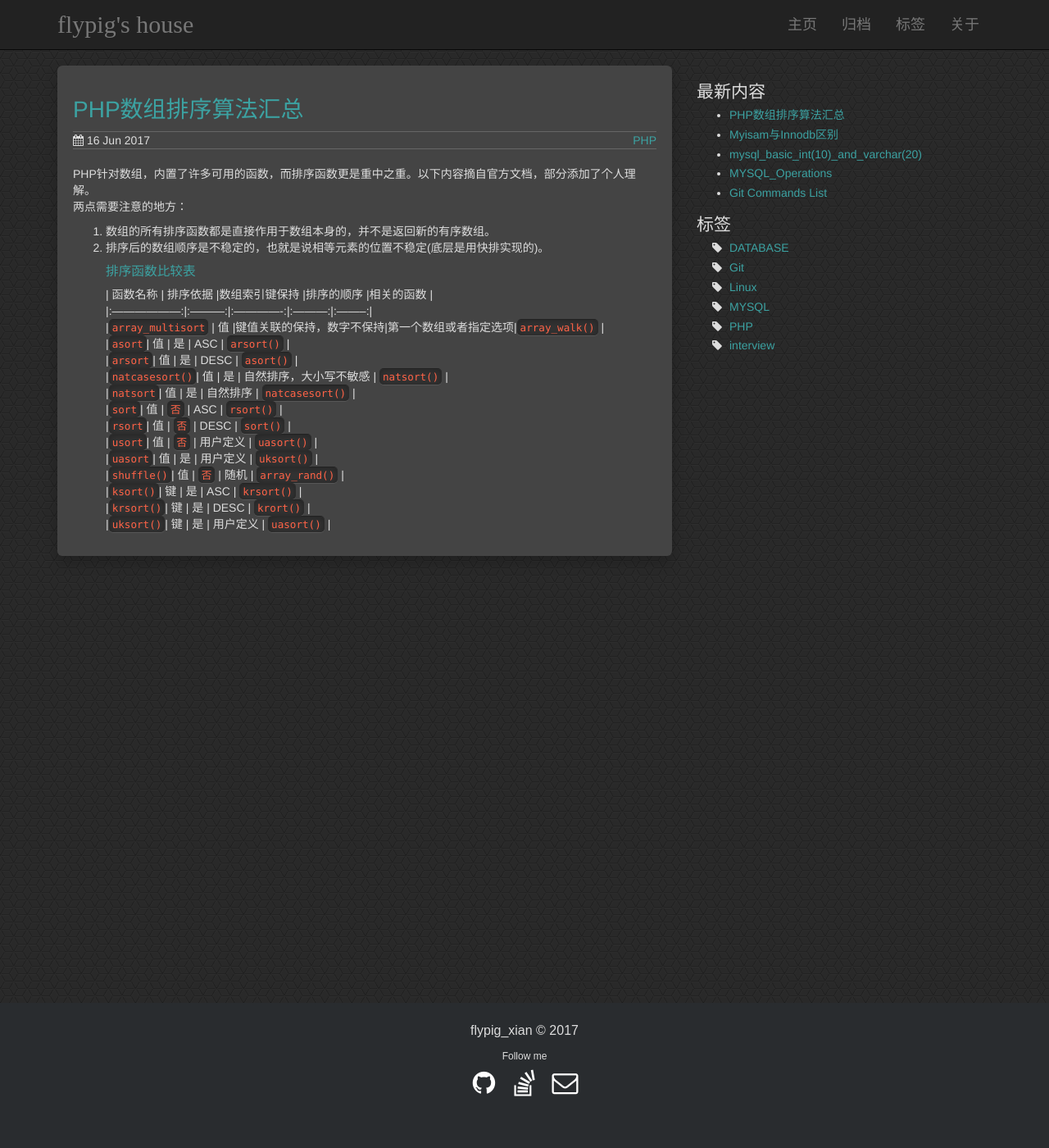
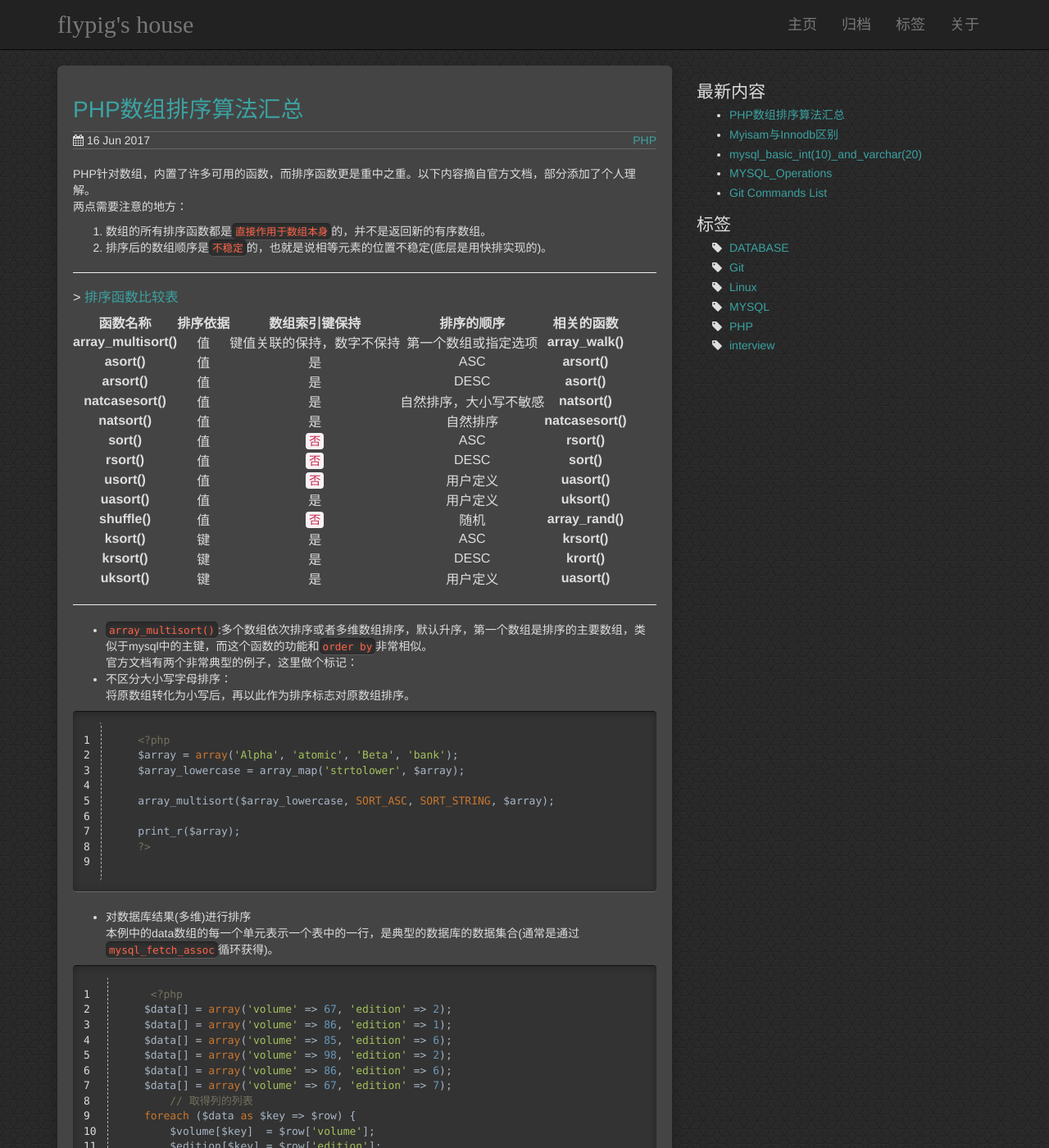
Before and after one commit to flypig-xian/flypig-xian.github.io, a Jekyll site: the page built from _posts/2017-06-16-PHP-sort-algorithm.md, in a window 1280 px wide and 1400 px high. Shown: the whole window at 82% size. Built offline with Jekyll 4.4.1, drawn with Linux system fonts in a browser that asks for light colours; some of the changed text lies outside the part shown.

Commit message:
sort algorithm

```diff
--- a/_posts/2017-06-16-PHP-sort-algorithm.md
+++ b/_posts/2017-06-16-PHP-sort-algorithm.md
@@ -9,21 +9,64 @@ tags:
 ---
 PHP针对数组，内置了许多可用的函数，而排序函数更是重中之重。以下内容摘自官方文档，部分添加了个人理解。
 两点需要注意的地方：
-1. 数组的所有排序函数都是直接作用于数组本身的，并不是返回新的有序数组。
-2. 排序后的数组顺序是不稳定的，也就是说相等元素的位置不稳定(底层是用快排实现的)。
-#### [排序函数比较表](http://us1.php.net/manual/zh/array.sorting.php)
+1. 数组的所有排序函数都是`直接作用于数组本身`的，并不是返回新的有序数组。
+2. 排序后的数组顺序是`不稳定`的，也就是说相等元素的位置不稳定(底层是用快排实现的)。
+
+***
+### > [排序函数比较表](http://us1.php.net/manual/zh/array.sorting.php)
+
 | 函数名称       | 排序依据      |数组索引键保持   |排序的顺序   |相关的函数   |
 |:------------------:|:---------:|:-------------:|:---------:|:--------:|
-|`array_multisort`   |   值    |键值关联的保持，数字不保持|第一个数组或者指定选项|`array_walk()`         |
-|`asort`|   值   |   是   |  ASC   |  `arsort()`  |
-|`arsort`|   值   |   是   |  DESC   |  `asort()`  |
-|`natcasesort()`|   值   |   是   |  自然排序，大小写不敏感   |  `natsort()`  |
-|`natsort`|   值   |   是   |  自然排序   |  `natcasesort()`  |
-|`sort`|   值   |   `否`   |  ASC   |  `rsort()`  |
-|`rsort`|   值   |   `否`   |  DESC   |  `sort()`  |
-|`usort`|   值   |   `否`   |  用户定义   |  `uasort()`  |
-|`uasort`|   值   |   是   |  用户定义   |  `uksort()`  |
-|`shuffle()`|   值   |   `否`   |  随机   |  `array_rand()`  |
-|`ksort()`|   键   |   是   |  ASC   |  `krsort()`  |
-|`krsort()`|   键   |   是   |  DESC   |  `krort()`  |
-|`uksort()`|   键   |   是   |  用户定义   |  `uasort()`  |
+|**array_multisort()**|   值    |键值关联的保持，数字不保持|第一个数组或指定选项|**array_walk()**         |
+|**asort()**|   值   |   是   |  ASC   |  **arsort()**  |
+|**arsort()**|   值   |   是   |  DESC   |  **asort()**  |
+|**natcasesort()**|   值   |   是   |  自然排序，大小写不敏感   |  **natsort()**  |
+|**natsort()**|   值   |   是   |  自然排序   |  **natcasesort()**  |
+|**sort()**|   值   |   `否`  |  ASC   |  **rsort()**  |
+|**rsort()**|   值   |   `否`  |  DESC   |  **sort()**  |
+|**usort()**|   值   |   `否`  |  用户定义   |  **uasort()**  |
+|**uasort()**|   值   |   是   |  用户定义   |  **uksort()**  |
+|**shuffle()**|   值   |   `否`   |  随机   |  **array_rand()**  |
+|**ksort()**|   键   |   是   |  ASC   |  **krsort()**  |
+|**krsort()**|   键   |   是   |  DESC   |  **krort()**  |
+|**uksort()**|   键   |   是   |  用户定义   |  **uasort()**  |
+
+---
+- `array_multisort()`:多个数组依次排序或者多维数组排序，默认升序，第一个数组是排序的主要数组，类似于mysql中的主键，而这个函数的功能和`order by`非常相似。
+官方文档有两个非常典型的例子，这里做个标记：
+- 不区分大小写字母排序：
+   将原数组转化为小写后，再以此作为排序标志对原数组排序。
+    {% highlight php linenos %}
+    <?php
+    $array = array('Alpha', 'atomic', 'Beta', 'bank');
+    $array_lowercase = array_map('strtolower', $array);
+
+    array_multisort($array_lowercase, SORT_ASC, SORT_STRING, $array);
+
+    print_r($array);
+    ?>
+    {% endhighlight %}
+   - 对数据库结果(多维)进行排序
+   本例中的data数组的每一个单元表示一个表中的一行，是典型的数据库的数据集合(通常是通过`mysql_fetch_assoc`循环获得)。
+    {% highlight php linenos %}
+     <?php
+    $data[] = array('volume' => 67, 'edition' => 2);
+    $data[] = array('volume' => 86, 'edition' => 1);
+    $data[] = array('volume' => 85, 'edition' => 6);
+    $data[] = array('volume' => 98, 'edition' => 2);
+    $data[] = array('volume' => 86, 'edition' => 6);
+    $data[] = array('volume' => 67, 'edition' => 7);
+        // 取得列的列表
+    foreach ($data as $key => $row) {
+        $volume[$key]  = $row['volume'];
+        $edition[$key] = $row['edition'];
+    }
+
+    // 将数据根据 volume 降序排列，根据 edition 升序排列
+    // 把 $data 作为最后一个参数，以通用键排序
+    array_multisort($volume, SORT_DESC, $edition, SORT_ASC, $data);
+
+    ?>
+    {% endhighlight %}
+
+   首先取出多维数组的两列，然后函数会将第一列按照降序排列，再将第二列中对应第一列相同的部分按照升序排序，则这个二维数组就有序了。
```
Also changed, not shown: Gemfile.lock, 13 other files.
